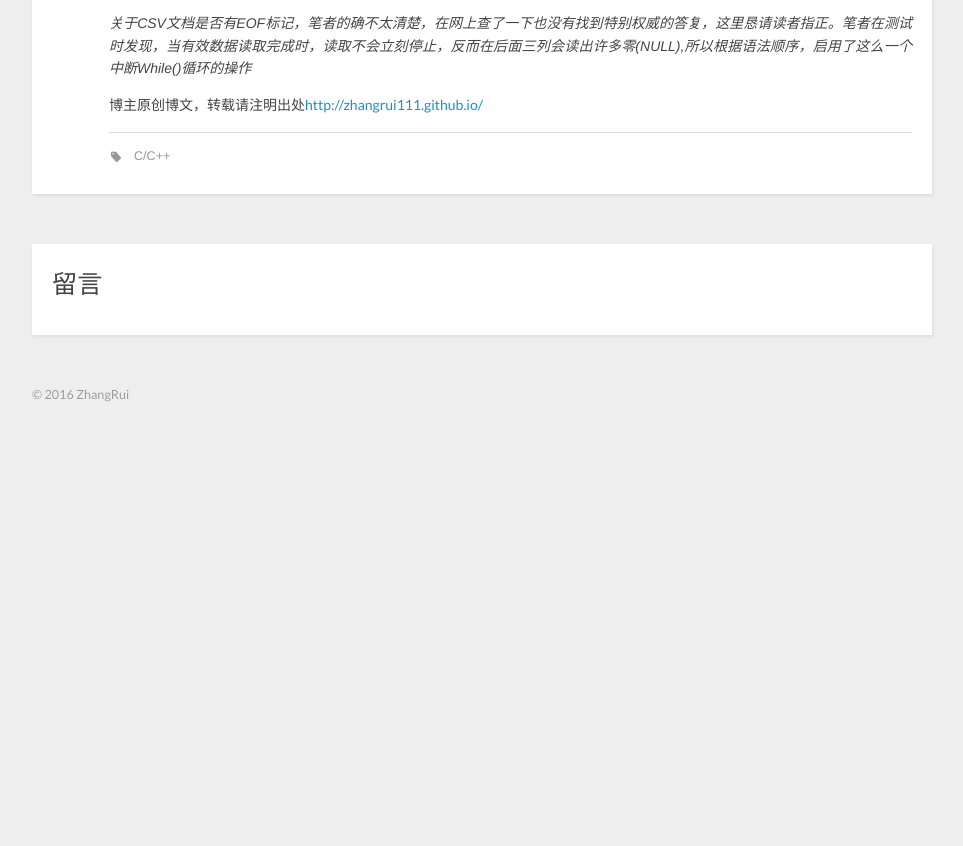
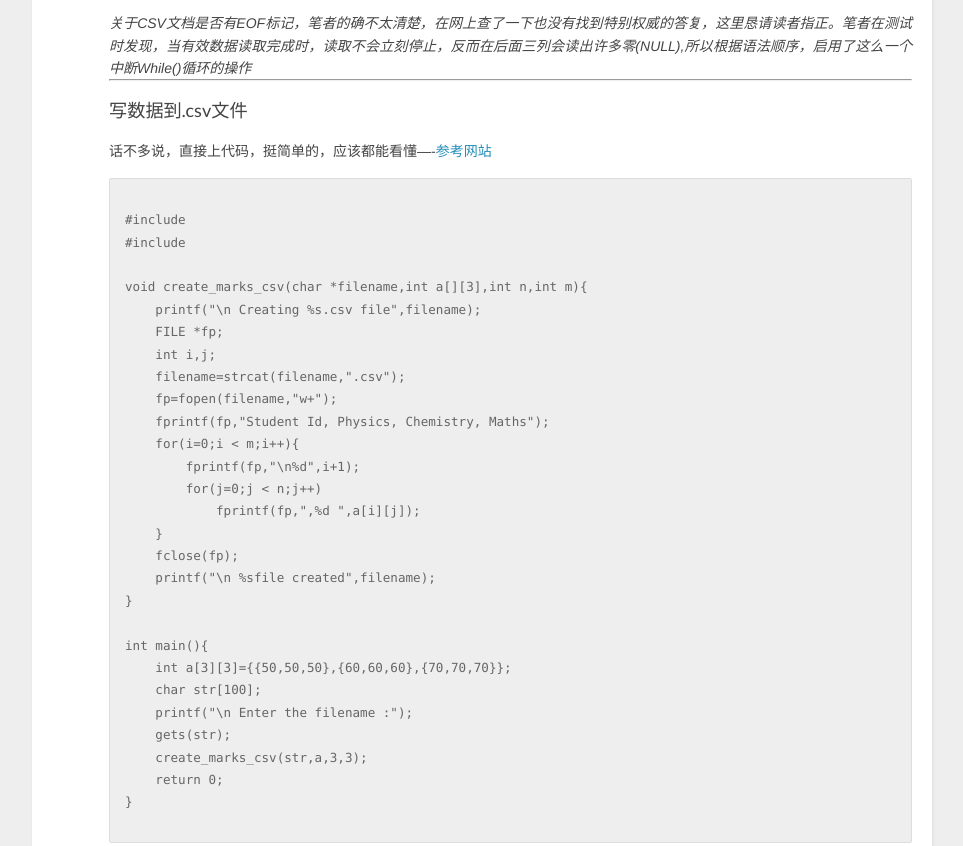
Before and after one commit to ZhangRui111/ZhangRui111.github.io, a plain HTML site: page 2016/04/09/C语言读取CSV文件/index.html in a window 1280 px wide. Shown: the part 4361-5207 px from the top of the page, without its empty margins (8-971 px from the left). Before the commit the page ends 4816 px from the top, so only its background shows below. Drawn offline with nearby package versions, Linux system fonts and the light colour scheme; a script that the page names is missing.

Commit message:
Site updated: 2016-04-10 09:45:44

```diff
--- a/2016/04/09/C语言读取CSV文件/index.html
+++ b/2016/04/09/C语言读取CSV文件/index.html
@@ -210,6 +210,39 @@ if(mDataTopo[count].startPoint == 0&&mDataTopo[count].endPoint == 0&&mDataTopo[c
 </code></pre>
 
 <p><em>关于CSV文档是否有EOF标记，笔者的确不太清楚，在网上查了一下也没有找到特别权威的答复，这里恳请读者指正。笔者在测试时发现，当有效数据读取完成时，读取不会立刻停止，反而在后面三列会读出许多零(NULL),所以根据语法顺序，启用了这么一个中断While()循环的操作</em></p>
+<hr>
+<h3 id="写数据到-csv文件"><a href="#写数据到-csv文件" class="headerlink" title="写数据到.csv文件"></a>写数据到.csv文件</h3><p>话不多说，直接上代码，挺简单的，应该都能看懂—-<a href="http://codingstreet.com/create-csv-file-in-c/#" target="_blank" rel="external">参考网站</a></p>
+<pre><code>
+#include<stdio.h>
+#include<string.h>
+
+void create_marks_csv(char *filename,int a[][3],int n,int m){
+    printf("\n Creating %s.csv file",filename);
+    FILE *fp;
+    int i,j;
+    filename=strcat(filename,".csv");
+    fp=fopen(filename,"w+");
+    fprintf(fp,"Student Id, Physics, Chemistry, Maths");
+    for(i=0;i < m;i++){
+        fprintf(fp,"\n%d",i+1);
+        for(j=0;j < n;j++)
+            fprintf(fp,",%d ",a[i][j]);
+    }
+    fclose(fp);
+    printf("\n %sfile created",filename);
+}
+
+int main(){
+    int a[3][3]={{50,50,50},{60,60,60},{70,70,70}};
+    char str[100];
+    printf("\n Enter the filename :");
+    gets(str);
+    create_marks_csv(str,a,3,3);
+    return 0;
+}
+
+</string.h></stdio.h></code></pre>
+
 <h4 id="博主原创博文，转载请注明出处http-zhangrui111-github-io"><a href="#博主原创博文，转载请注明出处http-zhangrui111-github-io" class="headerlink" title="博主原创博文，转载请注明出处http://zhangrui111.github.io/"></a>博主原创博文，转载请注明出处<a href="http://zhangrui111.github.io/2016/04/09/C%E8%AF%AD%E8%A8%80%E8%AF%BB%E5%8F%96CSV%E6%96%87%E4%BB%B6/#more">http://zhangrui111.github.io/</a></h4>
 
     </div>
```
